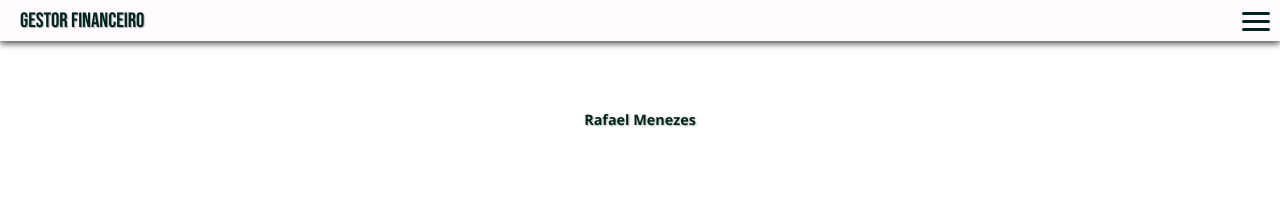
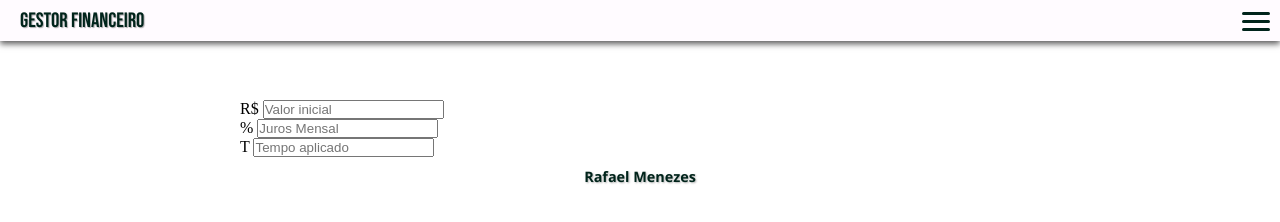
Before and after one commit to RGMenezes/projetos-completos, a plain HTML site: page sites/gestor-financeiro/tools/juros_simples.html in a window 1280 px wide. Drawn offline with Linux system fonts and the light colour scheme.

Commit message:
inicio juros simples

```diff
--- a/sites/gestor-financeiro/tools/juros_simples.html
+++ b/sites/gestor-financeiro/tools/juros_simples.html
@@ -27,8 +27,21 @@
     </header>
 
     <main>
-        <div>
+        <div class="div-form">
+            <div>
+                <label for="capitalInicial">R$</label>
+                <input type="number" name="capitalInicial" id="capitalInicial" placeholder="Valor inicial" autocomplete="on" min="0">
+            </div>
 
+            <div>
+                <label for="taxaJuros">%</label>
+                <input type="number" name="taxaJuros" id="taxaJuros" placeholder="Juros Mensal" autocomplete="on" min="0">
+            </div>
+
+            <div>
+                <label for="tempoAplicacao">T</label>
+                <input type="number" name="tempoAplicacao" id="tempoAplicacao" placeholder="Tempo aplicado" autocomplete="on" min="0">
+            </div>
         </div>
     </main>
 
```
Also changed, not shown: sites/gestor-financeiro/index.html (+1 -1 lines).
